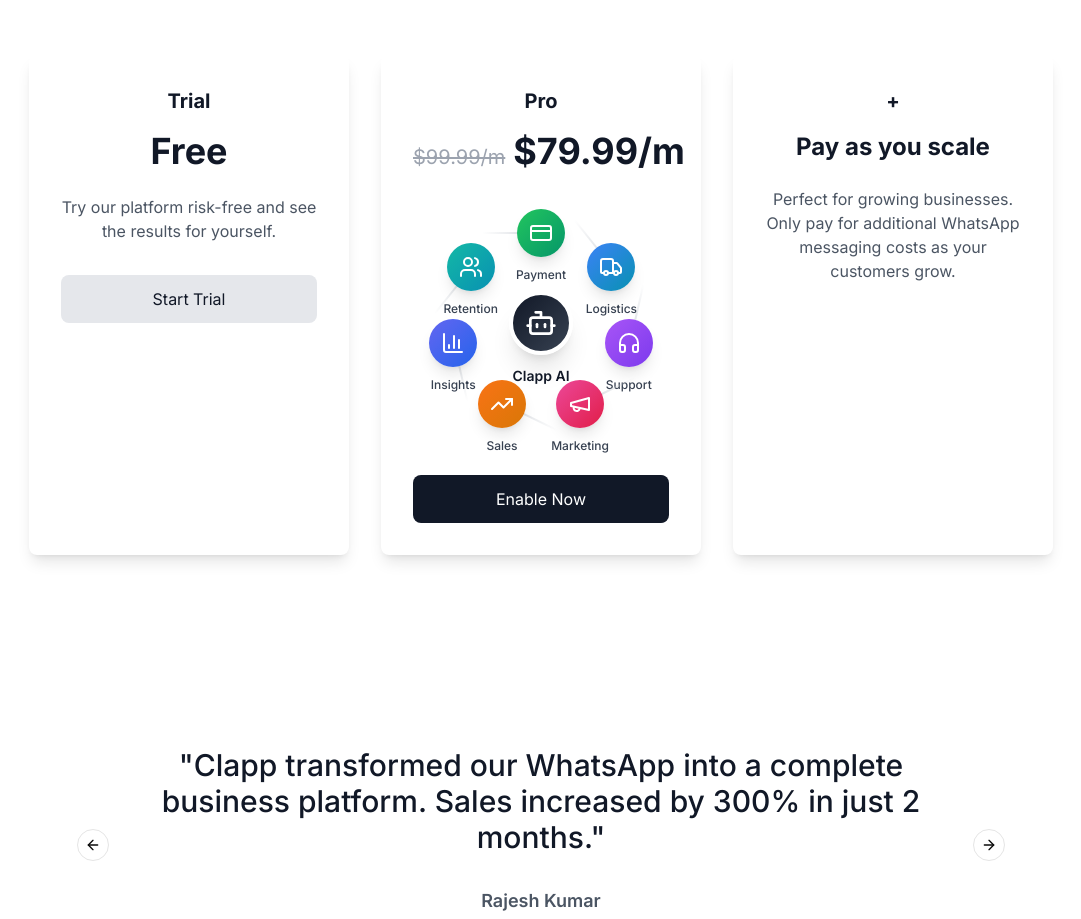
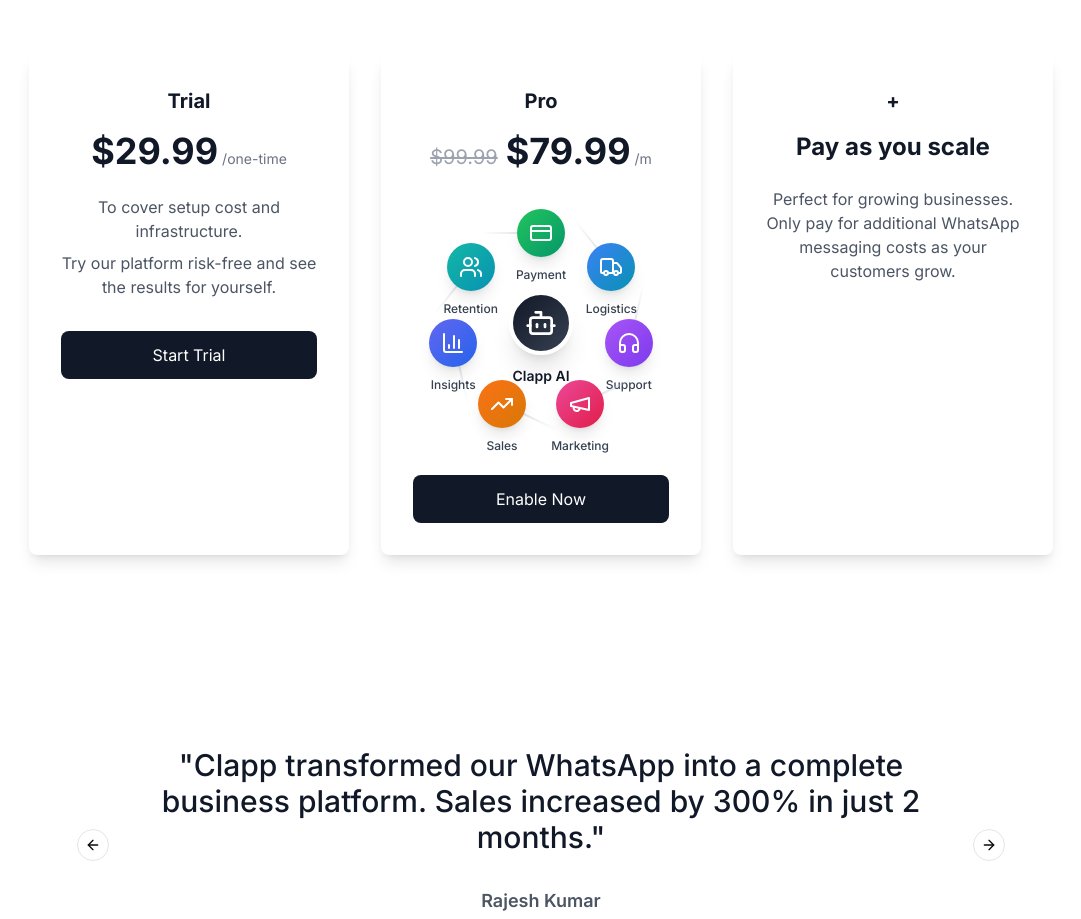
Before and after one commit to shopclapp/shopclapp.github.io, a React (Vite) app: page / in a window 1280 px wide. Shown: the part 3140-4059 px from the top of the page, without its empty margins (99-1180 px from the left). Built offline with nearby package versions, Linux system fonts and the light colour scheme.

Commit message:
Fix pricing alignment and trial details
The commit addresses alignment issues for the $99.99/m and $79.99/m prices. It also updates the "Trial" pricing to $29.99/m, adds a descriptive line about setup costs, and changes the "Start Trial" button to black.

```diff
--- a/src/pages/Index.tsx
+++ b/src/pages/Index.tsx
@@ -319,9 +319,13 @@ const Index = () => {
             <Card className="border-0 shadow-lg bg-white">
               <CardContent className="p-4 sm:p-6 lg:p-8">
                 <h3 className="text-lg sm:text-xl font-bold text-gray-900 mb-3 sm:mb-4">Trial</h3>
-                <div className="mb-4 sm:mb-6">
-                  <span className="text-2xl sm:text-3xl lg:text-4xl font-bold text-gray-900">Free</span>
+                <div className="mb-4 sm:mb-6 flex items-baseline justify-center">
+                  <span className="text-2xl sm:text-3xl lg:text-4xl font-bold text-gray-900">$29.99</span>
+                  <span className="text-sm text-gray-500 ml-1">/one-time</span>
                 </div>
+                <p className="text-gray-600 mb-2 text-xs sm:text-sm lg:text-base">
+                  To cover setup cost and infrastructure.
+                </p>
                 <p className="text-gray-600 mb-4 sm:mb-6 lg:mb-8 text-xs sm:text-sm lg:text-base">
                   Try our platform risk-free and see the results for yourself.
                 </p>
@@ -329,7 +333,7 @@ const Index = () => {
                   href="https://buy.stripe.com/aFa9ATfNY2cfaW17QTcbC0b"
                   target="_blank"
                   rel="noopener noreferrer"
-                  className="w-full bg-gray-200 hover:bg-gray-300 text-gray-900 rounded-lg h-10 sm:h-12 text-sm sm:text-base flex items-center justify-center transition-colors"
+                  className="w-full bg-gray-900 hover:bg-gray-800 text-white rounded-lg h-10 sm:h-12 text-sm sm:text-base flex items-center justify-center transition-colors"
                   style={{ textDecoration: 'none' }}
                 >
                   Start Trial
@@ -340,9 +344,10 @@ const Index = () => {
             <Card className="border-0 shadow-lg bg-white">
               <CardContent className="p-4 sm:p-6 lg:p-8">
                 <h3 className="text-lg sm:text-xl font-bold text-gray-900 mb-3 sm:mb-4">Pro</h3>
-                <div className="mb-4 sm:mb-6">
-                  <span className="text-lg sm:text-xl text-gray-400 line-through mr-2">$99.99/m</span>
-                  <span className="text-2xl sm:text-3xl lg:text-4xl font-bold text-gray-900">$79.99/m</span>
+                <div className="mb-4 sm:mb-6 flex items-baseline justify-center">
+                  <span className="text-lg sm:text-xl text-gray-400 line-through mr-2">$99.99</span>
+                  <span className="text-2xl sm:text-3xl lg:text-4xl font-bold text-gray-900">$79.99</span>
+                  <span className="text-sm text-gray-500 ml-1">/m</span>
                 </div>
 
                 {/* AI Agents Circle */}
```
